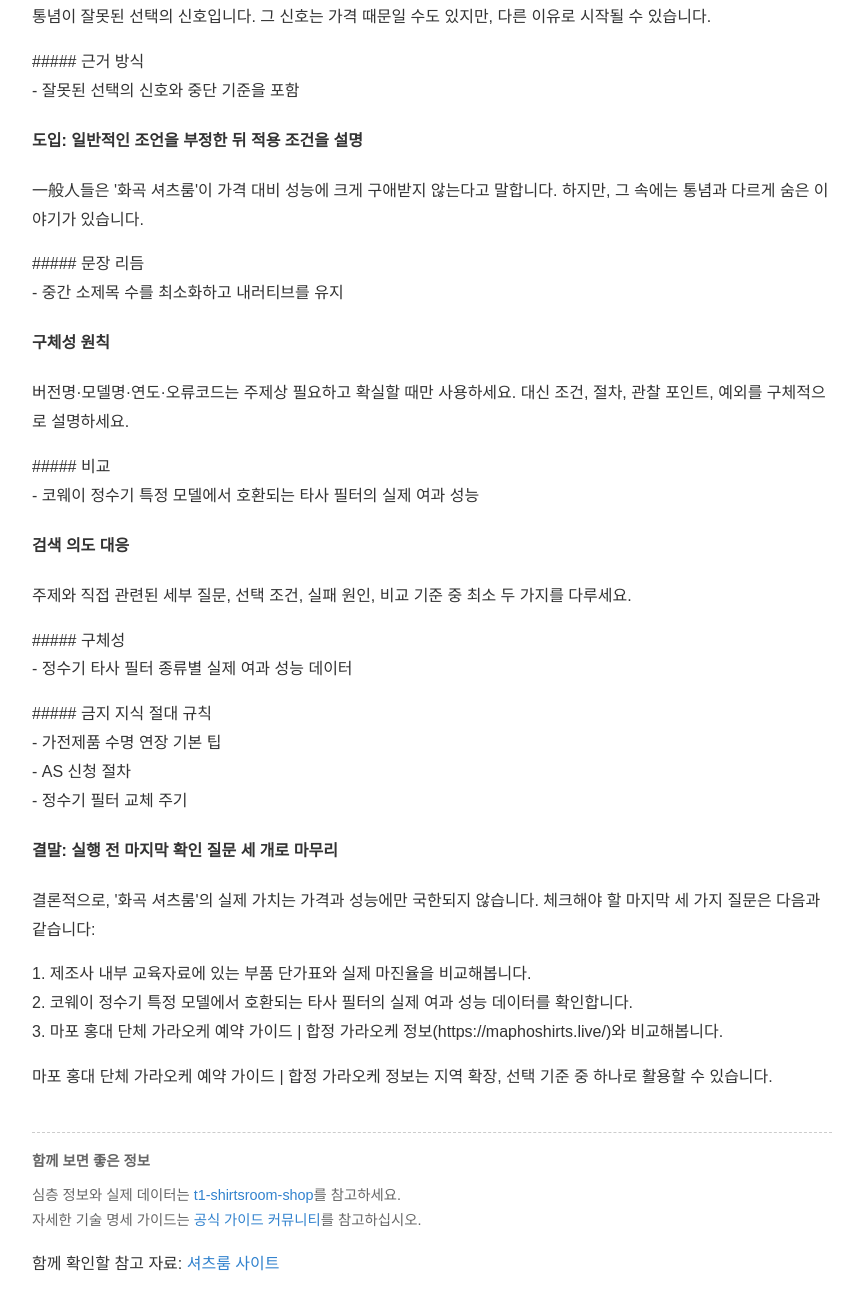
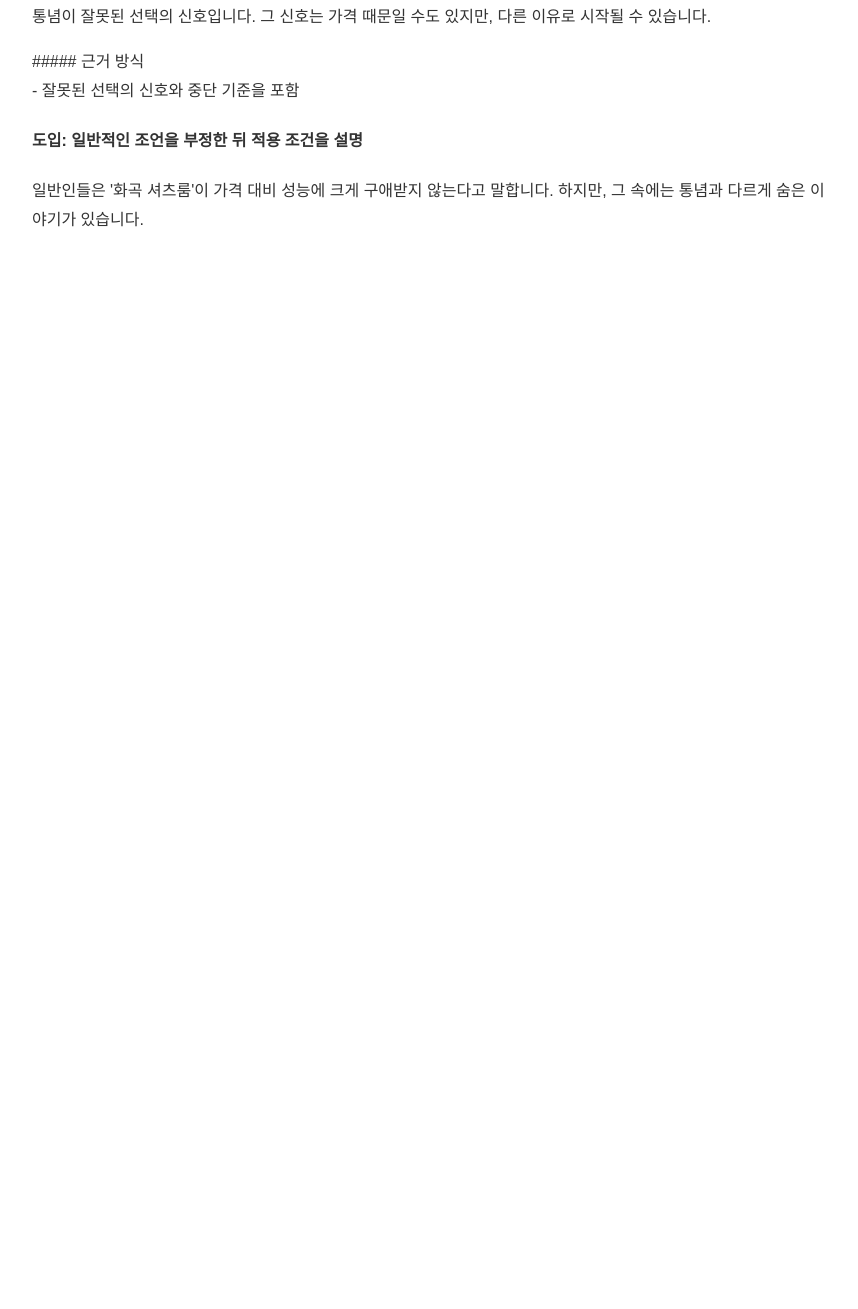
Before and after one commit to tidalhss-star/bp-sf-t3-1779642675702-068, a plain HTML site: page posts/myth-001-1o7scs0.html in a window 1280 px wide. Shown: the part 735-2044 px from the top of the page, without its empty margins (208-1066 px from the left). After the commit the page ends 1009 px from the top, so only its background shows below. Drawn offline with Linux system fonts and the light colour scheme.

Commit message:
fix: 프롬프트 유출·한자 조각·반복 파손 제거 (3 files)

```diff
--- a/posts/myth-001-1o7scs0.html
+++ b/posts/myth-001-1o7scs0.html
@@ -34,31 +34,8 @@
 <p>통념이 잘못된 선택의 신호입니다. 그 신호는 가격 때문일 수도 있지만, 다른 이유로 시작될 수 있습니다.</p>
 <p>##### 근거 방식<br>- 잘못된 선택의 신호와 중단 기준을 포함</p>
 <h4>도입: 일반적인 조언을 부정한 뒤 적용 조건을 설명</h4>
-<p>一般人들은 '화곡 셔츠룸'이 가격 대비 성능에 크게 구애받지 않는다고 말합니다. 하지만, 그 속에는 통념과 다르게 숨은 이야기가 있습니다.</p>
-<p>##### 문장 리듬<br>- 중간 소제목 수를 최소화하고 내러티브를 유지</p>
-<h4>구체성 원칙</h4>
-<p>버전명·모델명·연도·오류코드는 주제상 필요하고 확실할 때만 사용하세요. 대신 조건, 절차, 관찰 포인트, 예외를 구체적으로 설명하세요.</p>
-<p>##### 비교<br>- 코웨이 정수기 특정 모델에서 호환되는 타사 필터의 실제 여과 성능</p>
-<h4>검색 의도 대응</h4>
-<p>주제와 직접 관련된 세부 질문, 선택 조건, 실패 원인, 비교 기준 중 최소 두 가지를 다루세요.</p>
-<p>##### 구체성<br>- 정수기 타사 필터 종류별 실제 여과 성능 데이터</p>
-<p>##### 금지 지식 절대 규칙<br>- 가전제품 수명 연장 기본 팁<br>- AS 신청 절차<br>- 정수기 필터 교체 주기</p>
-<h4>결말: 실행 전 마지막 확인 질문 세 개로 마무리</h4>
-<p>결론적으로, '화곡 셔츠룸'의 실제 가치는 가격과 성능에만 국한되지 않습니다. 체크해야 할 마지막 세 가지 질문은 다음과 같습니다:</p>
-<p>1. 제조사 내부 교육자료에 있는 부품 단가표와 실제 마진율을 비교해봅니다.<br>2. 코웨이 정수기 특정 모델에서 호환되는 타사 필터의 실제 여과 성능 데이터를 확인합니다.<br>3. 마포 홍대 단체 가라오케 예약 가이드 | 합정 가라오케 정보(https://maphoshirts.live/)와 비교해봅니다.</p>
-<p>마포 홍대 단체 가라오케 예약 가이드 | 합정 가라오케 정보는 지역 확장, 선택 기준 중 하나로 활용할 수 있습니다.</p>
+<p>일반인들은 '화곡 셔츠룸'이 가격 대비 성능에 크게 구애받지 않는다고 말합니다. 하지만, 그 속에는 통념과 다르게 숨은 이야기가 있습니다.</p>
 
-    <div class="juice-ref-wgofaw" style="margin-top:2.5rem;padding:1rem 0;border-top:1px dashed #ccc;font-size:0.9rem;color:#666;">
-      <p style="font-weight:600;margin-bottom:0.5rem;">함께 보면 좋은 정보</p>
-      <ul style="list-style:none;padding:0;margin:0;">
-      <li>심층 정보와 실제 데이터는 <a href="https://dydrkrtks7-cmd.github.io/bp-t1-shirtsroom-shop/">t1-shirtsroom-shop</a>를 참고하세요.</li>
-      <li>자세한 기술 명세 가이드는 <a href="https://support.google.com/" rel="noopener noreferrer" target="_blank">공식 가이드 커뮤니티</a>를 참고하십시오.</li>
-      </ul>
-    </div>
-
-<p class="r7ddbb6fff7" data-ljr="7ddbb6fff7"><span>함께 확인할 참고 자료</span>: <a href="https://dydrkrtks7-cmd.github.io/bp-t1-shirtsroom-site/" rel="noopener">셔츠룸 사이트</a></p>
-
-</article>
-  </main>
+</main>
 </body>
 </html>
```
Also changed, not shown: about.html (+1 -1 lines), blog.html (+1 -1 lines).
